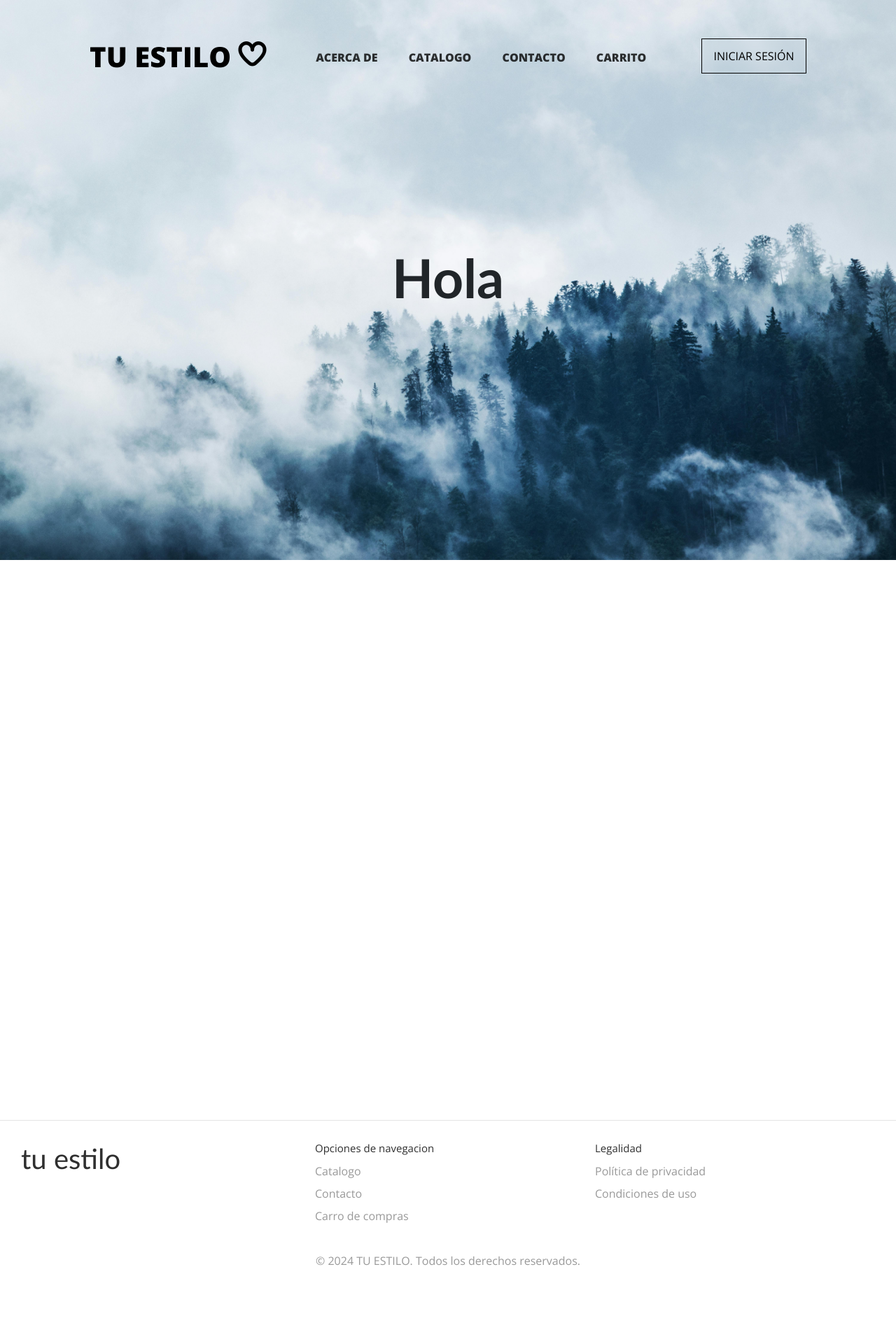
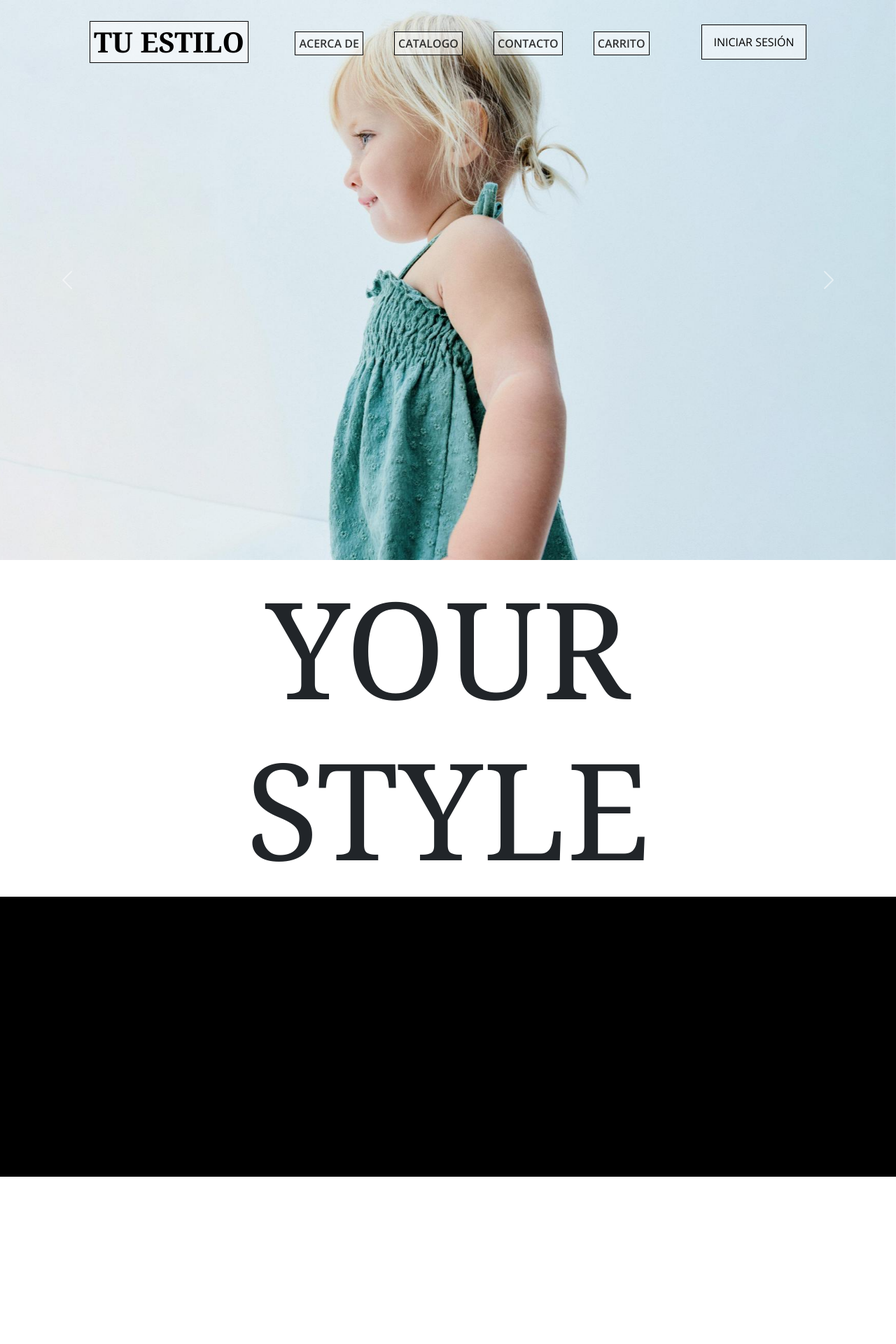
Before and after one commit to matiasfel/UNI-TUESTILO, a Django app: page / in a window 1280 px wide. Shown: the top 1920 px of the page at 70% size. Before the commit the page ends 1808 px from the top, so only its background shows below. Run offline with Django 4.2, Linux system fonts and the light colour scheme; some libraries are stand-ins or nearby versions; some web fonts are replaced.

Commit message:
Update all

```diff
--- a/tuestilo/static/css/styles.css
+++ b/tuestilo/static/css/styles.css
@@ -32,7 +32,7 @@ header {
       justify-content: space-between;
       align-items: center;
       width: 100%;
-    height: 160px;
+      height: 120px;
       padding: 5px 10%;
       margin: auto;
       position: fixed;
@@ -44,9 +44,13 @@ header {
   header .logo h1 {
     color: #000000;
     font-weight: 800;
+    background-color: rgba(255, 255, 255, 0.5);
+    border: 1px solid black;
+    font-family: Georgia, 'Times New Roman', Times, serif;
     cursor: pointer;
     margin: auto;
     transition: 0.6s;
+    padding: 5px;
   }
 
   header .logo h1:hover {
@@ -65,92 +69,29 @@ header .nav-links li {
   }
 
   header .nav-links a {
-    color: #000000;
-    font-weight: 800;
-    text-decoration: overline underline 0.1em rgba(0, 0, 0, 0);
-    text-underline-offset: 0.4em;
+    color: rgba(0, 0, 0, 0.8);
+    font-weight: 600;
+    background-color: rgba(255, 255, 255, 0.5);
+    border: 1px solid black;
     transition:  0.6s;
-    opacity: 0.8;
+    padding: 5px;
   }
 
   header .nav-links a:hover {
-    text-decoration-color: rgba(0, 0, 0, 1);
-    opacity: 1;
+    color: #000000;
   }
 
   .bi {
+    background-color: rgba(255, 255, 255, 0.5);
+    border: 1px solid black;
     fill: rgb(0, 0, 0);
     transition: 0.6s;
     transform: scale(1.1);
   }
 
-    header.sticky {
-        background-color: rgba(0, 0, 0);
-        height: 90px;
-        z-index: 998;
-    }
-
-    header.sticky .logo h1 {
-        font-weight: 800;
-        color: rgba(255, 255, 255);
-        opacity: 0.8;
-    }
-
-    header.sticky .logo h1:hover {
-        opacity: 1;
-        transform: scale(1.05);
-    }
-
-    header.sticky .nav-links a {
-        font-weight: 200;
-        color: white;
-        text-decoration: overline underline 0.15em rgba(255, 255, 255, 0);
-        text-underline-offset: 0.4em;
-    }
-
-    header.sticky .nav-links a:hover {
-        text-decoration-color: rgb(255, 255, 255);
-    }
-
-    header.sticky .btn-login {
-        opacity: 0.5;
-        color: white;
-        border: 1px solid white;
-    }
-
-    header.sticky .btn-login:hover {
-        opacity: 1;
-        background: transparent;
-    }
-
-    header.sticky .bi {
-        fill: white;
-        opacity: 1;
-    }
-
-    header.sticky .btn-logout {
-        opacity: 0.8;
-        --black: #ffffff;
-        --ch-black: #f3f3f3;
-        --eer-black: #e1e1e1;
-        --night-rider: #e1e1e1;
-        --white: #141414;
-        --af-white: #1b1b1b;
-        --ch-white: #2e2e2e;
-    }
-
-    header.sticky .btn-logout:hover {
-        opacity: 1;
-        --black: #ffffff;
-        --ch-black: #ffffff;
-        --eer-black: #ffffff;
-        --night-rider: #ffffff;
-        --white: #141414;
-        --af-white: #1b1b1b;
-        --ch-white: #2e2e2e;
-    }
-
+/* ------------------- */
    /* Login button */
+/* ------------------- */
 
   .center {
     width: 150px;
@@ -162,8 +103,7 @@ header .nav-links a:hover {
     width: 100%;
     height: 100%;
     cursor: pointer;
-    background: transparent;
-    backdrop-filter: blur(10px);
+    background-color: rgba(255, 255, 255, 0.5);
     color: rgb(0, 0, 0);
     border: 1px solid #000000;
     outline: none;
@@ -190,7 +130,9 @@ header .nav-links a:hover {
     stroke-dashoffset: -480;
   }
 
+/* ------------------- */
    /* Logout button */
+/* ------------------- */
 
 .btn-logout {
   --black: #000000;
@@ -259,7 +201,6 @@ header .nav-links a:hover {
     padding-left: 20px;
   }
 
-  /* hover effect button's text */
   .btn-logout:hover .text {
     opacity: 1;
     width: 70%;
@@ -267,7 +208,6 @@ header .nav-links a:hover {
     padding-right: 10px;
   }
 
-  /* button click effect*/
   .btn-logout:active {
     transform: scale(1.1);
   }
@@ -276,9 +216,9 @@ header .nav-links a:hover {
       display: none;
   }
 
-/*  -----------------------------------  */
-/*             Responsive navbar */
-/*  -----------------------------------  */
+/*  ----------------------  */
+   /* Responsive navbar */
+/*  ----------------------  */
 
   header a{
     text-decoration: none;
@@ -295,7 +235,7 @@ header .overlay {
     background-color: rgba(0, 0, 0, 0.5);
     backdrop-filter: blur(20px);
     transform: translateX(-100%);
-    transition: transform 0.3s ease-in-out;
+    transition: transform 0.4s ease-in-out;
   }
 
   header .overlay .overlay-content {
@@ -306,15 +246,25 @@ header .overlay .overlay-content {
     justify-content: center;
   }
 
-header .overlay a {
+  header .overlay .overlay-content h1 {
+    font-family: Georgia, 'Times New Roman', Times, serif;
+    font-weight: 800;
+    font-size: 40px;
+    color: aliceblue;
+  }
+
+  header .overlay .overlay-content .overlay-links {
     font-size: 30px;
     color: rgb(255, 255, 255);
     font-weight: 200;
-    transition: all 0.3s ease-in-out;
+    transition: 0.4s;
+    opacity: 0.8;
   }
 
-header .overlay a:hover {
+  header .overlay .overlay-content .overlay-links:hover {
     transform: scale(1.1);
+    margin: 10px;
+    opacity: 1;
   }
 
   header .overlay .social-links {
@@ -332,7 +282,7 @@ header .overlay .social-icon {
     margin: 0 12px;
     border-radius: 50%;
     background-color: rgba(255, 255, 255, 0.2);
-    transition: 0.6s;
+    transition: 0.3s;
   }
 
   header .overlay .social-icon i {
@@ -363,24 +313,90 @@ header .overlay .social-icon:hover {
     transform: scale(1.2);
   }
 
-/*  -----------------------------------  */
-/*             Other contents */
-/*  -----------------------------------  */
+/* ------------------- */
+/*    Sticky navbar */
+/* ------------------- */
 
-.base-content {
-    width: 100dvw;
-    height: 620px;
-    border: 5px solid red;
+  header.sticky {
+    background-color: #000000;
+    height: 90px;
+    z-index: 998;
   }
 
-.banner h1 {
-    font-family: 'Gill Sans', 'Gill Sans MT', Calibri, 'Trebuchet MS', sans-serif;
+  header.sticky .logo h1 {
     font-weight: 800;
-    font-size: 6dvw;
+    color: rgba(255, 255, 255);
+    opacity: 0.8;
+    background-color: rgba(255, 255, 255, 0);
   }
 
-.banner h2 {
-    color: red;
+  header.sticky .logo h1:hover {
+    opacity: 1;
+    transform: scale(1.05);
+  }
+
+  header.sticky .nav-links a {
+    font-weight: 200;
+    color: white;
+    text-decoration: overline underline 0.15em rgba(255, 255, 255, 0);
+    text-underline-offset: 0.4em;
+    opacity: 0.8;
+    background-color: rgba(255, 255, 255, 0);
+  }
+
+  header.sticky .nav-links a:hover {
+    opacity: 1;
+    text-decoration-color: rgb(255, 255, 255);
+  }
+
+  header.sticky .btn-login {
+    opacity: 0.5;
+    color: white;
+    border: 1px solid white;
+    background-color: rgba(255, 255, 255, 0);
+  }
+
+  header.sticky .btn-login:hover {
+    opacity: 1;
+    background: transparent;
+  }
+
+  header.sticky .bi {
+    background-color: rgba(255, 255, 255, 0);
+    fill: white;
+    opacity: 1;
+  }
+
+  header.sticky .btn-logout {
+    opacity: 0.8;
+    --black: #ffffff;
+    --ch-black: #f3f3f3;
+    --eer-black: #e1e1e1;
+    --night-rider: #e1e1e1;
+    --white: #141414;
+    --af-white: #1b1b1b;
+    --ch-white: #2e2e2e;
+  }
+
+  header.sticky .btn-logout:hover {
+    opacity: 1;
+    --black: #ffffff;
+    --ch-black: #ffffff;
+    --eer-black: #ffffff;
+    --night-rider: #ffffff;
+    --white: #141414;
+    --af-white: #1b1b1b;
+    --ch-white: #2e2e2e;
+  }
+
+/*  ------------------ */
+     /*  contents */
+/*  ----------------- */
+
+ .container .row h2 {
+   font-family: Georgia, 'Times New Roman', Times, serif;
+   margin: 10px;
+   font-size: 15vw;
  }
 
 /* ------------------------------------- */
@@ -542,6 +558,7 @@ header .overlay .social-icon:hover {
     header .logo h1 {
         font-size: 2rem;
     }
+
   }
 
   @media screen and (max-height:450px) {
--- a/tuestilo/templates/tuestilo/base.html
+++ b/tuestilo/templates/tuestilo/base.html
@@ -12,42 +12,15 @@
     <link rel="stylesheet" href="https://cdnjs.cloudflare.com/ajax/libs/font-awesome/5.15.3/css/all.min.css">
     <link rel='stylesheet' href='https://cdn-uicons.flaticon.com/2.4.2/uicons-regular-rounded/css/uicons-regular-rounded.css'>
     <link rel='stylesheet' href='https://cdn-uicons.flaticon.com/2.4.2/uicons-bold-rounded/css/uicons-bold-rounded.css'>
+
     {% block styles %}
     {% endblock %}
-
-    {% if request.user.is_authenticated %}
-      <style>
-        .banner {
-          display: grid;
-          justify-content: center;
-          align-items: center;
-          position: relative;
-          background: url("{% static 'img/before-login.jpg' %}");
-          max-width: 100%;
-          height: 100vh;
-          background-size: cover;
-        }
-      </style>
-    {% else %}
-      <style>
-        .banner {
-          display: grid;
-          justify-content: center;
-          align-items: center;
-          position: relative;
-          background: url("{% static 'img/before-login.jpg' %}");
-          max-width: 100%;
-          height: 100vh;
-          background-size: cover;
-        }
-      </style>
-    {% endif %}
 
   </head>
   <body>
     <header>
         <div class="logo">
-            <a class="nav-logo" href="{% url 'base' %}"><h1>TU ESTILO <i class="fi fi-br-heart"></i></h1></a>
+            <a class="nav-logo" href="{% url 'base' %}"><h1>TU ESTILO</h1></a>
         </div>
         <nav>
           <ul class="nav-links">
@@ -86,6 +59,7 @@
             </div>
           </a>
         {% endif %}
+
         <a onclick="openNav()" class="menu-nav" style="cursor: pointer; ">
           <svg xmlns="http://www.w3.org/2000/svg" width="24" height="24" class="bi bi-list" viewBox="0 0 16 16">
             <path fill-rule="evenodd" d="M2.5 12a.5.5 0 0 1 .5-.5h10a.5.5 0 0 1 0 1H3a.5.5 0 0 1-.5-.5m0-4a.5.5 0 0 1 .5-.5h10a.5.5 0 0 1 0 1H3a.5.5 0 0 1-.5-.5m0-4a.5.5 0 0 1 .5-.5h10a.5.5 0 0 1 0 1H3a.5.5 0 0 1-.5-.5"/>
@@ -95,18 +69,21 @@
         <div class="overlay" id="mobile-menu" style="cursor: pointer;">
           <p onclick="closeNav()" class="close">&times;</p>
           <div class="overlay-content">
+              <h1>YOUR STYLE</h1>
             <hr style="width: 100%; color: aliceblue;">
               <br>
-            <a href="{% url 'info' %}">Acerca de</a>
-            <a href="{% url 'catalogo' %}">Catalogo</a>
-            <a href="{% url 'contacto' %}">Contacto</a>
+              <a href="{% url 'carro' %}"    class="overlay-links">Carrito</a>
+              <a href="{% url 'catalogo' %}" class="overlay-links">Catalogo</a>
+              <a href="{% url 'contacto' %}" class="overlay-links">Contacto</a>
+              <a href="{% url 'info' %}"     class="overlay-links">Acerca de</a>
               {% if request.user.is_authenticated %}
-              <a href="{% url 'logout' %}">Cerrar sesion</a>
+                <a href="{% url 'logout' %}" class="overlay-links">Cerrar sesion</a>
               {% else %}
-              <a href="{% url 'login' %}">Iniciar sesion</a>
+                <a href="{% url 'login' %}"  class="overlay-links">Iniciar sesion</a>
               {% endif %}
               <br>
             <hr style="width: 100%; color: aliceblue;">
+
             <div class="social-links">
               <a href="https://www.facebook.com/DuocUC/?locale=es_LA" target="_blank" class="social-icon">
                 <i class="fab fa-facebook-f"></i>
@@ -118,6 +95,7 @@
                 <i class="fab fa-instagram"></i>
               </a>
             </div>
+
           </div>
         </div>
     </header>
@@ -129,9 +107,58 @@
           <h1>Hola, {{ user.get_username }}</h1>
         </section>
       {% else %}
-        <section class="banner">
-          <h1>Hola</h1>
-        </section>
+        <div id="carouselExampleSlidesOnly" class="carousel slide" data-bs-ride="carousel">
+          <div class="carousel-inner">
+            <div class="carousel-item active" data-bs-interval="5000">
+              <img class="bd-placeholder-img bd-placeholder-img-lg d-block w-100 img-fluid" src="{% static 'img/carousel-img/bg-carousel-1.jpg' %}" style="object-fit: cover; height: 100vh;">
+            </div>
+            <div class="carousel-item" data-bs-interval="5000">
+              <img class="bd-placeholder-img bd-placeholder-img-lg d-block w-100 img-fluid" src="{% static 'img/carousel-img/bg-carousel-2.jpg' %}" style="object-fit: cover; height: 100vh;">
+            </div>
+            <div class="carousel-item" data-bs-interval="5000">
+              <img class="bd-placeholder-img bd-placeholder-img-lg d-block w-100 img-fluid" src="{% static 'img/carousel-img/bg-carousel-3.jpg' %}" style="object-fit: cover; height: 100vh;">
+            </div>
+            <div class="carousel-item" data-bs-interval="5000">
+              <img class="bd-placeholder-img bd-placeholder-img-lg d-block w-100 img-fluid" src="{% static 'img/carousel-img/bg-carousel-4.jpg' %}" style="object-fit: cover; height: 100vh;">
+            </div>
+            <div class="carousel-item" data-bs-interval="5000">
+              <img class="bd-placeholder-img bd-placeholder-img-lg d-block w-100 img-fluid" src="{% static 'img/carousel-img/bg-carousel-5.jpg' %}" style="object-fit: cover; height: 100vh;">
+            </div>
+            <div class="carousel-item" data-bs-interval="5000">
+              <img class="bd-placeholder-img bd-placeholder-img-lg d-block w-100 img-fluid" src="{% static 'img/carousel-img/bg-carousel-6.jpg' %}" style="object-fit: cover; height: 100vh;">
+            </div>
+            <div class="carousel-item" data-bs-interval="5000">
+              <img class="bd-placeholder-img bd-placeholder-img-lg d-block w-100 img-fluid" src="{% static 'img/carousel-img/bg-carousel-7.jpg' %}" style="object-fit: cover; height: 100vh;">
+            </div>
+            <div class="carousel-item" data-bs-interval="5000">
+              <img class="bd-placeholder-img bd-placeholder-img-lg d-block w-100 img-fluid" src="{% static 'img/carousel-img/bg-carousel-8.jpg' %}" style="object-fit: cover; height: 100vh;">
+            </div>
+          </div>
+          <button class="carousel-control-prev" type="button" data-bs-target="#carouselExampleSlidesOnly" data-bs-slide="prev">
+            <span class="carousel-control-prev-icon" aria-hidden="true"></span>
+            <span class="visually-hidden">Previous</span>
+          </button>
+          <button class="carousel-control-next" type="button" data-bs-target="#carouselExampleSlidesOnly" data-bs-slide="next">
+            <span class="carousel-control-next-icon" aria-hidden="true"></span>
+            <span class="visually-hidden">Next</span>
+          </button>
+        </div>
+
+        <div class="container text-center">
+          <div class="row">
+            <div class="col">
+              <h2>YOUR STYLE</h2>
+            </div>
+          </div>
+        </div>
+
+        <div class="container-fluid bg-black text-center" style="height: 50vh;">
+          <div class="row">
+            <div class="col">
+
+            </div>
+          </div>
+        </div>
       {% endif %}
 
     {% endblock %}
@@ -181,7 +208,9 @@
       <p>&copy; 2024 TU ESTILO. Todos los derechos reservados.</p>
     </div>
 
-    {% block script %}
+    {% block scripts %}
+    {% endblock %}
+
     <script type="text/javascript">
       window.addEventListener("scroll", function(){
           let header = document.querySelector("header");
@@ -189,8 +218,6 @@
           header.classList.toggle("sticky", window.scrollY > 0)
       })
     </script>
-    {% endblock %}
-
     <script src="{% static 'scripts/main.js' %}"></script>
     <script type="module" src="https://unpkg.com/ionicons@5.5.2/dist/ionicons/ionicons.esm.js"></script>
     <script nomodule src="https://unpkg.com/ionicons@5.5.2/dist/ionicons/ionicons.js"></script>
```
Also changed, not shown: db.sqlite3, tuestilo/static/img/carousel-img/bg-carousel-1.jpg (added), tuestilo/static/img/carousel-img/bg-carousel-2.jpg (added), tuestilo/static/img/carousel-img/bg-carousel-3.jpg (added), tuestilo/static/img/carousel-img/bg-carousel-4.jpg (added), tuestilo/static/img/carousel-img/bg-carousel-5.jpg (added), tuestilo/static/img/carousel-img/bg-carousel-6.jpg (added), tuestilo/static/img/carousel-img/bg-carousel-7.jpg (added), tuestilo/static/img/carousel-img/bg-carousel-8.jpg (added). Lines whose indentation alone changed are shown as unchanged.
